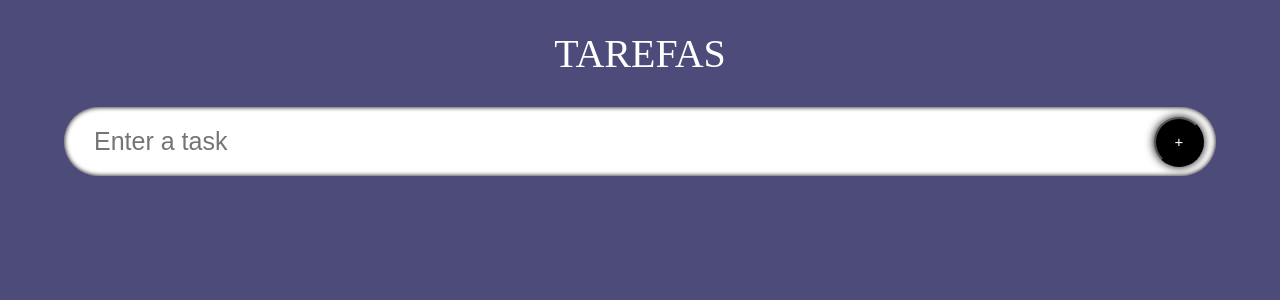
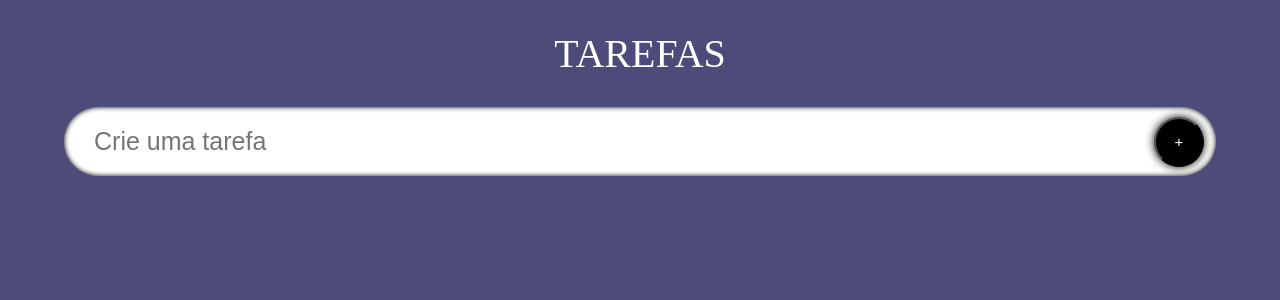
Before and after one commit to renan-eng/react-typrescript, a React (Create React App) app: page / in a window 1280 px wide. Shown: the top 300 px of the page. Built offline with nearby package versions, Linux system fonts and the light colour scheme; the HTML template or start-up script is replaced by a standard one; a web font is replaced by a local one.

Commit message:
Tradução para portugues.

```diff
--- a/src/components/InputField.tsx
+++ b/src/components/InputField.tsx
@@ -14,7 +14,7 @@ const InputField = ({ todo, setTodo }: Props) => {
             onChange={
                 (e) => setTodo(e.target.value)
             }
-            placeholder='Enter a task' className='input__box'
+            placeholder='Crie uma tarefa' className='input__box'
         />
         <button className='input__submit' type='submit'>+</button>
     </form>
```
